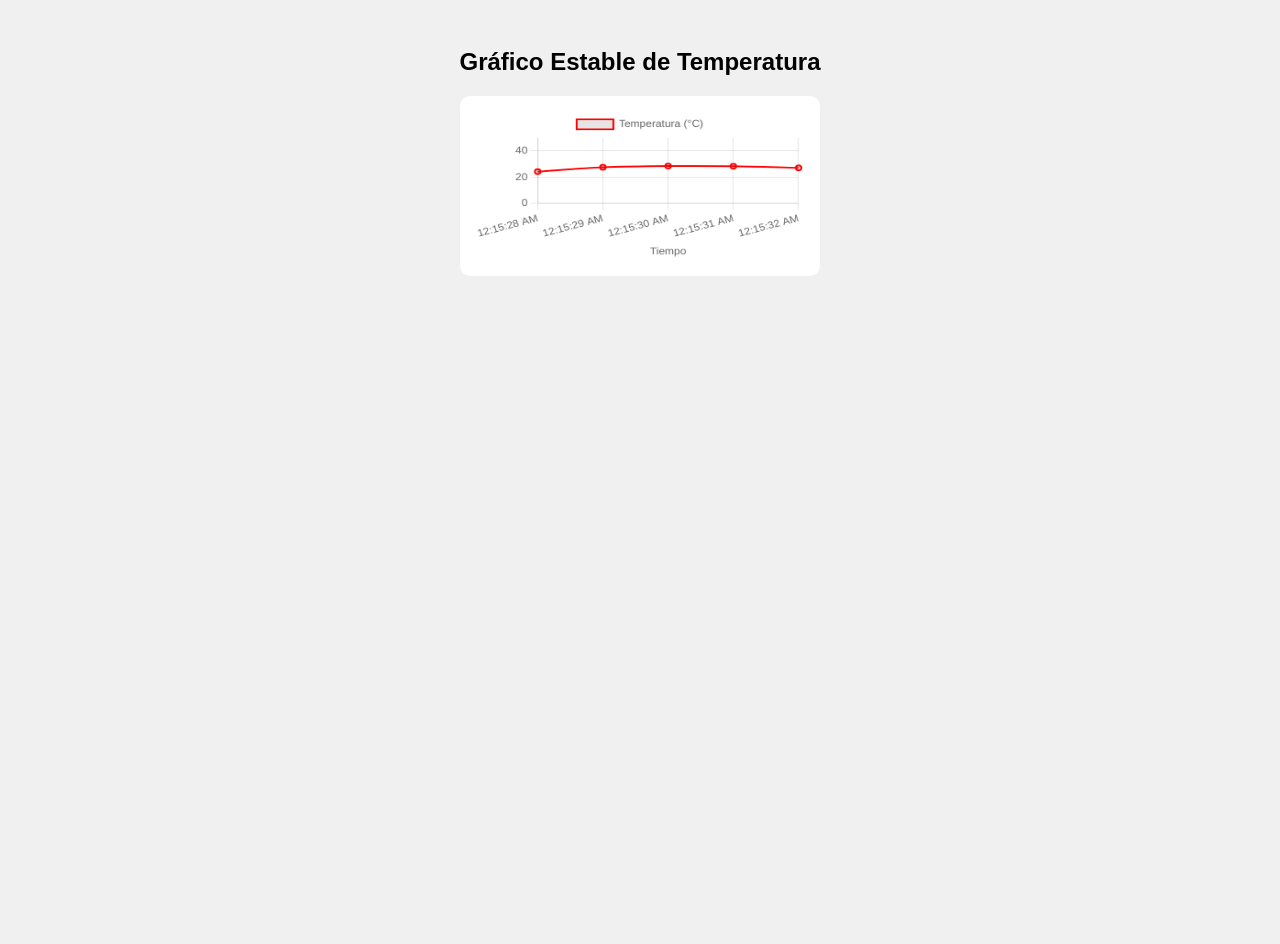
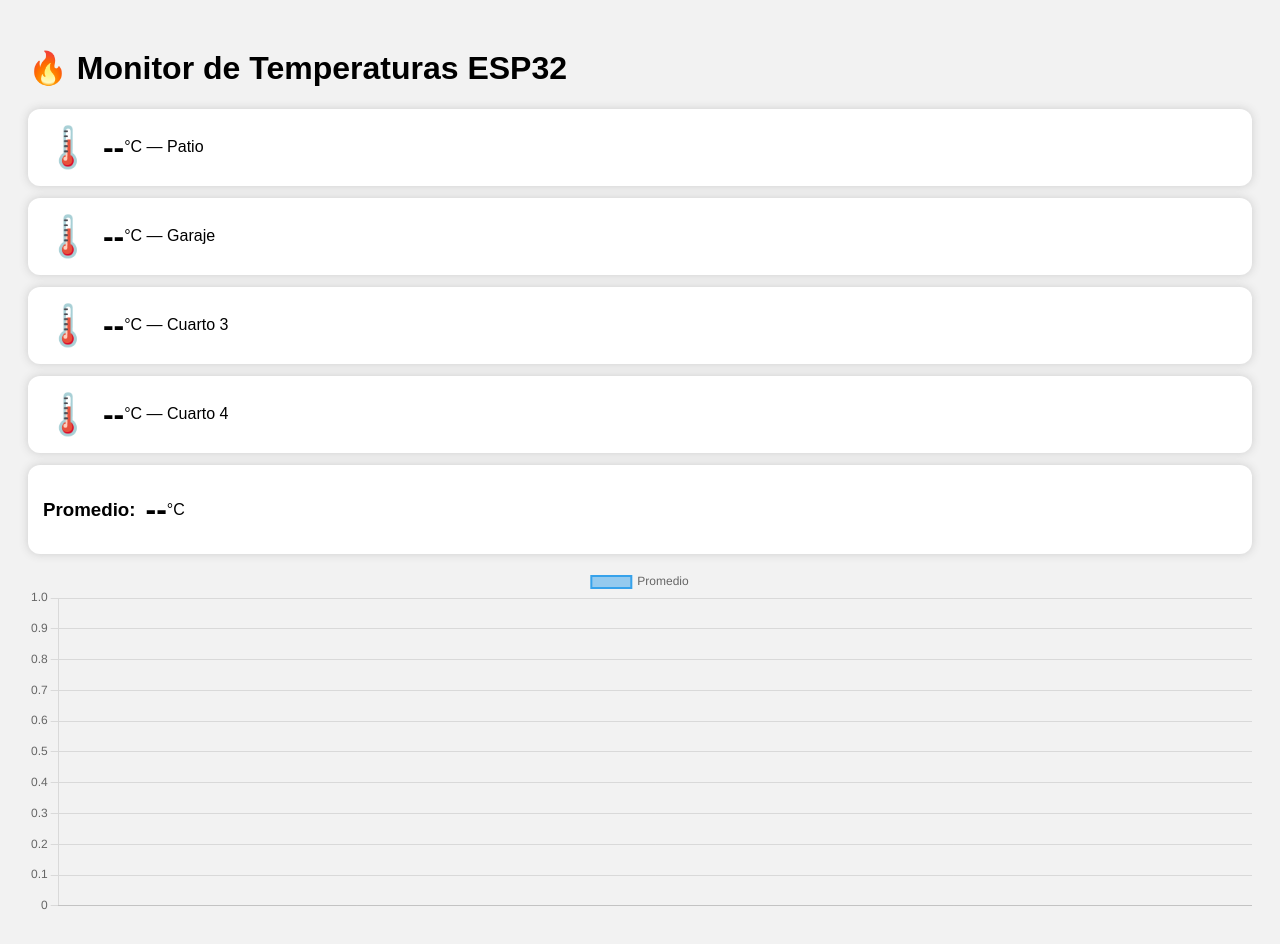
Before and after one commit to gatunojr419-tech/HOGAR-DOMOTICA1, a plain HTML site: page index.html in a window 1280 px wide. Before the commit the page ends 800 px from the top, so only its background shows below. Drawn offline with nearby package versions, Linux system fonts and the light colour scheme; no server answers.

Commit message:
Update index.html

```diff
--- a/index.html
+++ b/index.html
@@ -2,85 +2,128 @@
 <html lang="es">
 <head>
 <meta charset="UTF-8">
-    <meta name="viewport" content="width=device-width, initial-scale=1.0">
-    <title>Temperatura en Tiempo Real</title>
-
+<title>Monitor de Temperaturas</title>
 <script src="https://cdn.jsdelivr.net/npm/chart.js"></script>
 
 <style>
 body {
+  background: #f2f2f2;
   font-family: Arial, sans-serif;
-            background: #f0f0f0;
-            text-align: center;
   padding: 20px;
 }
-
-        #tempChart {
-            max-width: 700px;
-            margin: auto;
-            background: #ffffff;
+.card {
+  background: white;
   padding: 15px;
-            border-radius: 10px;
+  margin-bottom: 12px;
+  border-radius: 12px;
+  box-shadow: 0 0 10px #ccc;
+  display: flex;
+  align-items: center;
 }
+.temp {
+  font-size: 32px;
+  font-weight: bold;
+  margin-left: 10px;
+}
+.icon {
+  font-size: 40px;
+}
+.alerta-baja { color: blue; }
+.alerta-media { color: green; }
+.alerta-normal { color: black; }
+.alerta-alta { color: red; }
 </style>
 </head>
+
 <body>
 
-    <h2>Gráfico Estable de Temperatura</h2>
-    <canvas id="tempChart"></canvas>
+<h1>🔥 Monitor de Temperaturas ESP32</h1>
+
+<div class="card">
+  <span class="icon">🌡️</span>
+  <span class="temp" id="patioTemp">--</span> °C — Patio
+</div>
+
+<div class="card">
+  <span class="icon">🌡️</span>
+  <span class="temp" id="garajeTemp">--</span> °C — Garaje
+</div>
+
+<div class="card">
+  <span class="icon">🌡️</span>
+  <span class="temp" id="cuarto3Temp">--</span> °C — Cuarto 3
+</div>
+
+<div class="card">
+  <span class="icon">🌡️</span>
+  <span class="temp" id="cuarto4Temp">--</span> °C — Cuarto 4
+</div>
+
+<div class="card">
+  <h3>Promedio:</h3>
+  <span class="temp" id="promTemp">--</span> °C
+</div>
+
+<canvas id="tempChart" style="width:100%; max-height:350px;"></canvas>
 
 <script>
-        const ctx = document.getElementById('tempChart').getContext('2d');
-        const maxPoints = 50; // ❗ Límite de puntos visibles
-
-        const tempChart = new Chart(ctx, {
+// GRÁFICO ESTABLE (MÁX 30 MUESTRAS)
+var ctx = document.getElementById('tempChart').getContext('2d');
+var tempChart = new Chart(ctx, {
     type: 'line',
     data: {
         labels: [],
         datasets: [{
-                    label: 'Temperatura (°C)',
+            label: 'Promedio',
             data: [],
-                    borderColor: 'red',
-                    borderWidth: 2,
-                    tension: 0.3
+            borderWidth: 2
         }]
-            },
-            options: {
-                animation: false,          // Mejor rendimiento
-                responsive: true,
-                scales: {
-                    x: {
-                        title: { display: true, text: 'Tiempo' }
-                    },
-                    y: {
-                        suggestedMin: 0,
-                        suggestedMax: 50
-                    }
-                }
     }
 });
 
-        // 👉 Función estable que limita el crecimiento del gráfico
-        function addTemperature(temp) {
-            const now = new Date().toLocaleTimeString();
+// Actualizar datos cada 2 segundos
+setInterval(() => {
+    fetch("/temps")
+    .then(res => res.json())
+    .then(data => {
 
-            tempChart.data.labels.push(now);
-            tempChart.data.datasets[0].data.push(temp);
+        document.getElementById("patioTemp").textContent = data.patio;
+        document.getElementById("garajeTemp").textContent = data.garaje;
+        document.getElementById("cuarto3Temp").textContent = data.cuarto3;
+        document.getElementById("cuarto4Temp").textContent = data.cuarto4;
+        document.getElementById("promTemp").textContent = data.promedio;
 
-            // ❗ Mantener solo los últimos 50 puntos
-            if (tempChart.data.labels.length > maxPoints) {
+        // --- ALERTAS ---
+        function setColor(id, t) {
+            let e = document.getElementById(id);
+            e.className = "temp";
+
+            if (t < 10) e.classList.add("alerta-baja");
+            else if (t < 15) e.classList.add("alerta-media");
+            else if (t <= 38) e.classList.add("alerta-normal");
+            else e.classList.add("alerta-alta");
+        }
+
+        setColor("patioTemp", data.patio);
+        setColor("garajeTemp", data.garaje);
+        setColor("cuarto3Temp", data.cuarto3);
+        setColor("cuarto4Temp", data.cuarto4);
+        setColor("promTemp", data.promedio);
+
+        // --- GRAFICO ESTABLE ---
+        const MAX_POINTS = 30;
+
+        tempChart.data.labels.push('');
+        tempChart.data.datasets[0].data.push(data.promedio);
+
+        if (tempChart.data.labels.length > MAX_POINTS) {
             tempChart.data.labels.shift();
             tempChart.data.datasets[0].data.shift();
         }
 
         tempChart.update();
-        }
-
-        // 🔥 Simulación de datos cada 1 segundo
-        setInterval(() => {
-            const tempSimulada = 20 + Math.random() * 10;
-            addTemperature(tempSimulada);
-        }, 1000);
+    });
+}, 2000);
 </script>
 
 </body>
```
Lines whose indentation alone changed are shown as unchanged.
